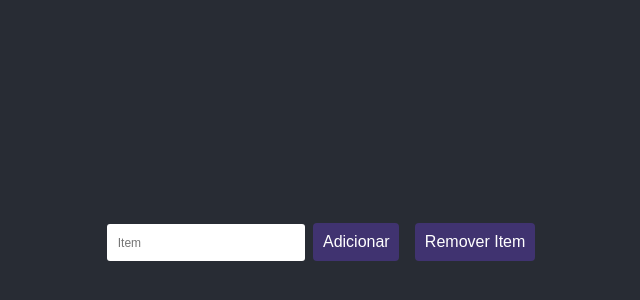
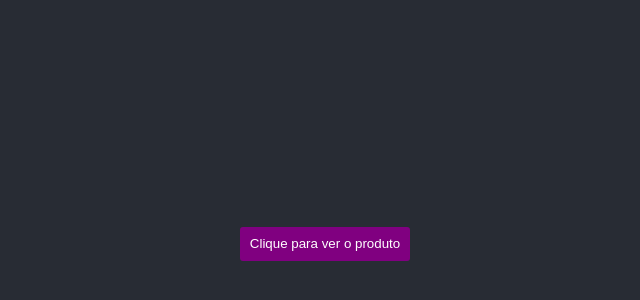
Before and after one commit to juniorknx/React-Hooks, a React (Create React App) app: page / in a window 1280 px wide. Shown: the part 158-458 px from the top of the page, without its empty margins (315-955 px from the left). Built offline with nearby package versions, Linux system fonts and the light colour scheme.

Commit message:
Add files

```diff
--- a/src/App.js
+++ b/src/App.js
@@ -1,10 +1,11 @@
 import './App.scss';
-import SecondState from './state2';
+import { ConditionalRender } from './Effect1';
+import { EstadoDois } from './state 3';
 
 function App() {
   return (
     <div className="intro">
-      <SecondState />
+      <ConditionalRender />
     </div>
   );
 }
--- /dev/null
+++ b/src/Effect1/index.js
@@ -0,0 +1,17 @@
+import { useState } from 'react';
+import { Produtos } from '../components/Produtos';
+import './styles.scss';
+
+export function ConditionalRender(){
+
+    const [ativo, setAtivo] = useState(false);
+
+    return (
+        <div className="container">
+            <button onClick={()=> setAtivo(!ativo)}>
+                Clique para ver o produto
+            </button>
+            {ativo && <Produtos />}
+        </div>
+    )
+}
--- /dev/null
+++ b/src/Effect1/styles.scss
@@ -0,0 +1,6 @@
+.container {
+    button {
+        background-color: #e1e1e1;
+        cursor: pointer;
+    }
+}
--- /dev/null
+++ b/src/components/Produtos/index.js
@@ -0,0 +1,19 @@
+import { useEffect } from 'react';
+import './styles.scss';
+
+export function Produtos(){
+
+    useEffect(()=>{
+        console.log('Renderizei');
+
+        return () => console.clear();
+    }, [])
+
+    return (
+        <div className='container'>
+            <h3>Camiseta Vans</h3>
+            <p>Camiseta Azul TAM - M</p>
+            <span>R$ 139,90</span>
+        </div>
+    )
+}
--- /dev/null
+++ b/src/components/Produtos/styles.scss
@@ -0,0 +1,5 @@
+.container {
+    h3 {
+        margin-top: 0.9em;
+    }
+}
--- /dev/null
+++ b/src/state 3/index.js
@@ -0,0 +1,29 @@
+import { useEffect, useState } from 'react';
+import './styles.scss';
+
+export function EstadoDois(){
+    const [visible, setVisible] = useState(true);
+    const [coin, setCoin] = useState({});
+
+    useEffect(()=>{
+        async function getData(){
+            const response = await fetch('https://blockchain.info/ticker');
+            const data = await response.json();
+            setCoin(data);
+        }
+        getData();
+    }, [])
+
+    return (
+        <div className="container">
+            <button onClick={() => setVisible(!visible)}>
+                Ver informações.
+            </button>
+
+            <div className={visible ? 'invisible' : 'visible'}>
+                {console.log(coin)}
+                <p>{coin.BRL.last.toLocaleString('pt-br', {style: 'currency', currency: 'BRL'})}</p>
+            </div>
+        </div>
+    )
+}
--- /dev/null
+++ b/src/state 3/styles.scss
@@ -0,0 +1,20 @@
+.container {
+    button {
+        border: none;
+        border-radius: 3px;
+        padding: 0.7em;
+        background: purple;
+        transition: 0.5s;
+        color: #fff;
+    }
+
+    .invisible {
+        display: none;
+    }
+
+    .visible {
+        display: block;
+        margin-top: 0.9em;
+        transition: 0.5s;
+    }
+}
```
